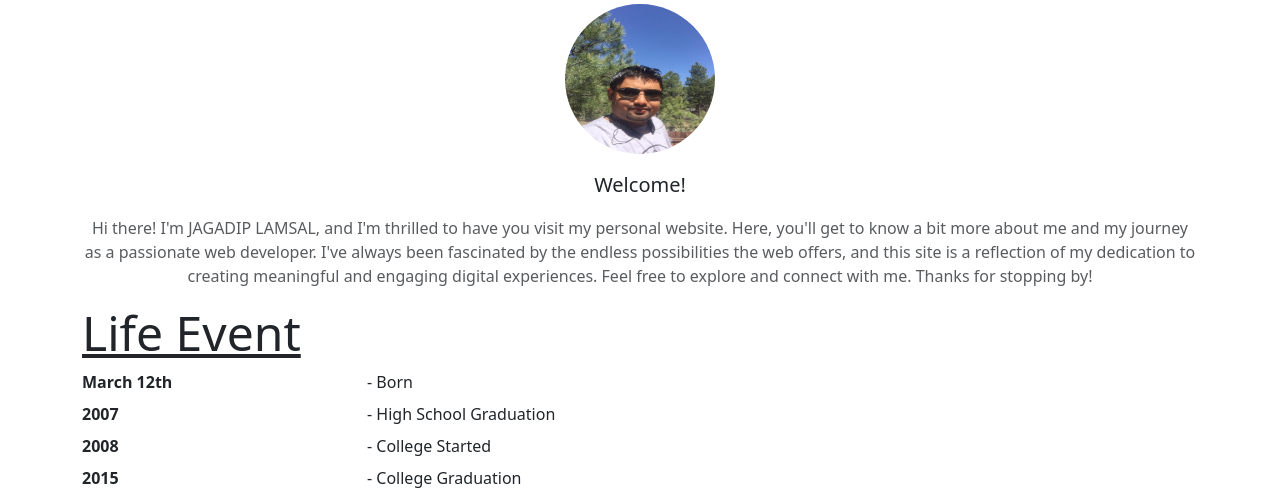
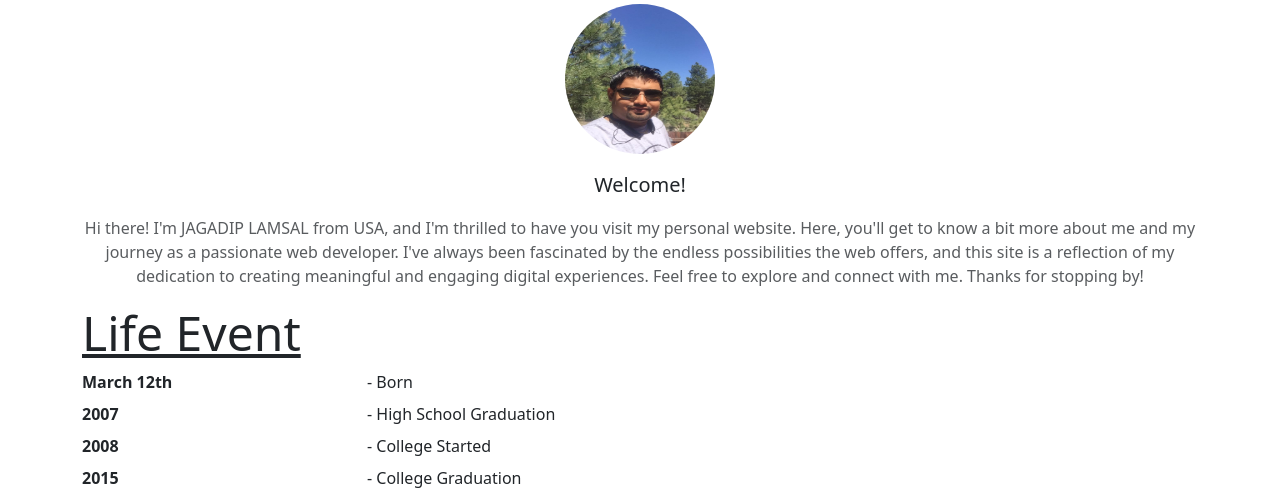
Before and after one commit to jagadipl/My_firstDjangowebsite, a Django app: page / in a window 1280 px wide. Shown: the part 191-683 px from the top of the page. Run offline with Django 5.2, Linux system fonts and the light colour scheme.

Commit message:
Intro Changed

```diff
--- a/websiteapp/templates/websiteapp/index.html
+++ b/websiteapp/templates/websiteapp/index.html
@@ -40,7 +40,7 @@
         <img src= "https://raw.githubusercontent.com/jagadipl/My_firstDjangowebsite/master/websiteapp/static/websiteapp/images/jagadip_lamsal.jpg" class="rounded-circle mt-3 mb-3" alt="Jagadip Lamsal" height="150" width="150">
         <p class="lead">Welcome!</p>
         <p class="text-muted">
-            Hi there! I'm JAGADIP LAMSAL, and I'm thrilled to have you visit my personal website. Here, you'll get to know a bit more about me and my journey as a passionate web developer.
+            Hi there! I'm JAGADIP LAMSAL from USA, and I'm thrilled to have you visit my personal website. Here, you'll get to know a bit more about me and my journey as a passionate web developer.
             I've always been fascinated by the endless possibilities the web offers, and this site is a reflection of my dedication to creating meaningful and engaging digital experiences.
             Feel free to explore and connect with me. Thanks for stopping by!
         </p>
```
